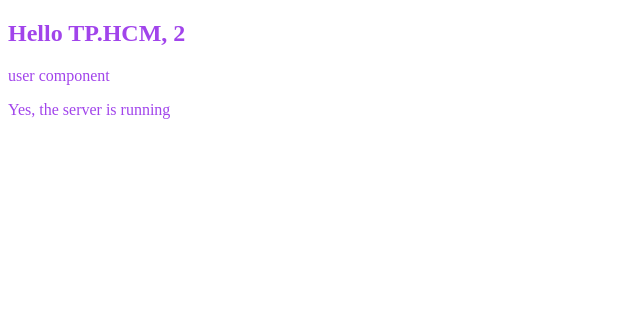
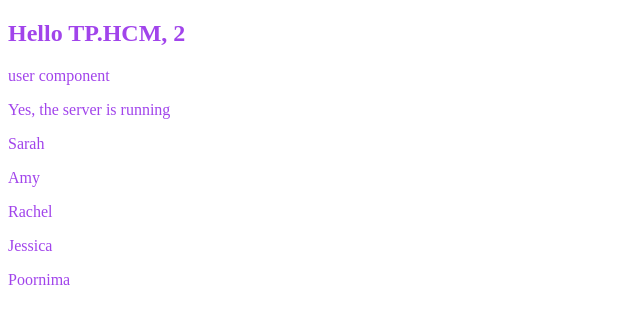
Before and after one commit to hnk005/Learn-Angular18, an Angular app: page / in a window 1280 px wide. Shown: the top 324 px of the page, without its empty margins (0-640 px from the left). Built offline with nearby package versions, Linux system fonts and the light colour scheme.

Commit message:
Complete use @for to repeat elements in a template

```diff
--- a/src/app/app.component.html
+++ b/src/app/app.component.html
@@ -5,5 +5,7 @@
   <p>Yes, the server is running</p>
   } @else {
   <p>No, the server is not running</p>
+  } @for (user of users; track user.id) {
+  <p>{{ user.name }}</p>
   }
 </section>
--- a/src/app/app.component.ts
+++ b/src/app/app.component.ts
@@ -11,4 +11,11 @@
   title = 'myapp';
   city = 'TP.HCM';
   isServerRunning = true;
+  users = [
+    { id: 0, name: 'Sarah' },
+    { id: 1, name: 'Amy' },
+    { id: 2, name: 'Rachel' },
+    { id: 3, name: 'Jessica' },
+    { id: 4, name: 'Poornima' },
+  ];
 }
```
